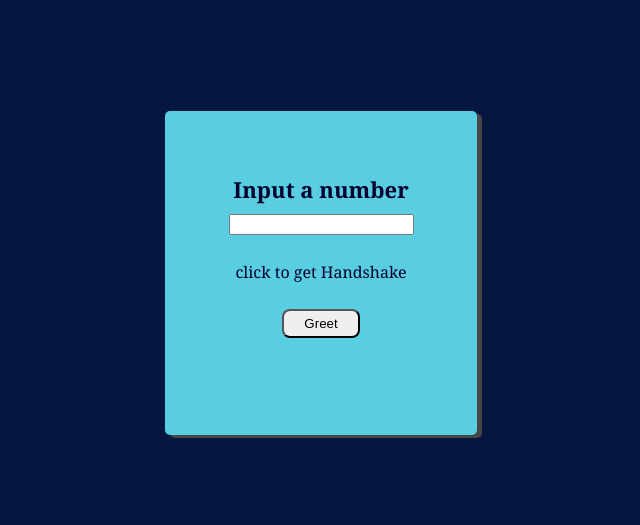
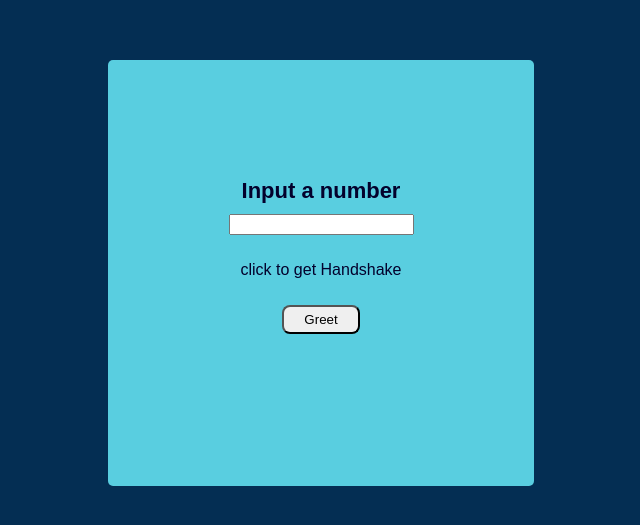
Before and after one commit to boanong/secret-handshake, a plain HTML site: page index.html in a window 1280 px wide. Shown: the part 115-640 px from the top of the page, without its empty margins (319-959 px from the left). Drawn offline with Linux system fonts and the light colour scheme.

```diff
--- a/assets/styles/style.css
+++ b/assets/styles/style.css
@@ -3,8 +3,8 @@ body {
   align-items: center;
   justify-content: center;
   height: 95vh;
-  font-family: Georgia, "Times New Roman", Times, serif;
-  background-color: #05173f;
+  font-family: Arial, Helvetica, sans-serif;
+  background-color: #042e53;
   color: #03012c;
 }
 
@@ -18,7 +18,8 @@ body {
   background-color: #59cee0;
   padding: 5%;
   border-radius: 5px;
-  box-shadow: #474747 5px 3px;
+  width: 300px;
+  height: 300px;
 }
 
 label {
```
Also changed, not shown: assets/media/images/preview.PNG (added), 1 other file.
